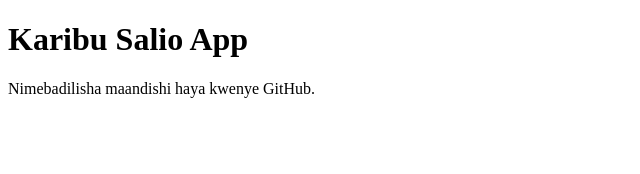
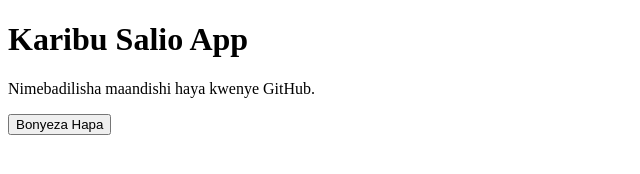
Before and after one commit to elishad009/salio-app, a plain HTML site: page index.html in a window 1280 px wide. Shown: the whole page, without its empty margins (0-640 px from the left). Drawn offline with Linux system fonts and the light colour scheme.

Commit message:
Add button with alert functionality to index.html

```diff
--- a/index.html
+++ b/index.html
@@ -7,5 +7,6 @@
 <body>
   <h1>Karibu Salio App</h1>
   <p>Nimebadilisha maandishi haya kwenye GitHub.</p>
+  <button onclick="alert('Inafanya kazi!')">Bonyeza Hapa</button>
 </body>
 </html>
```
